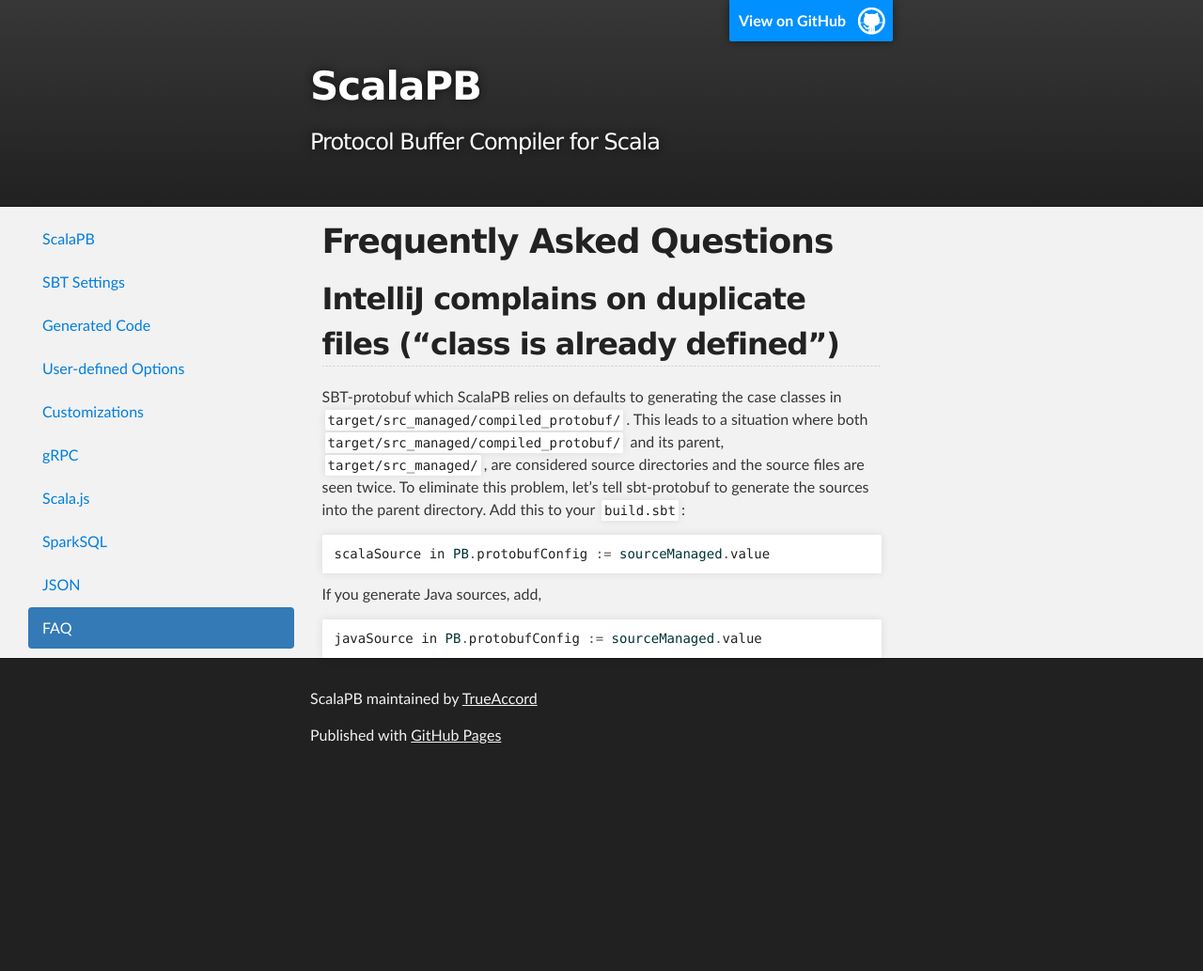
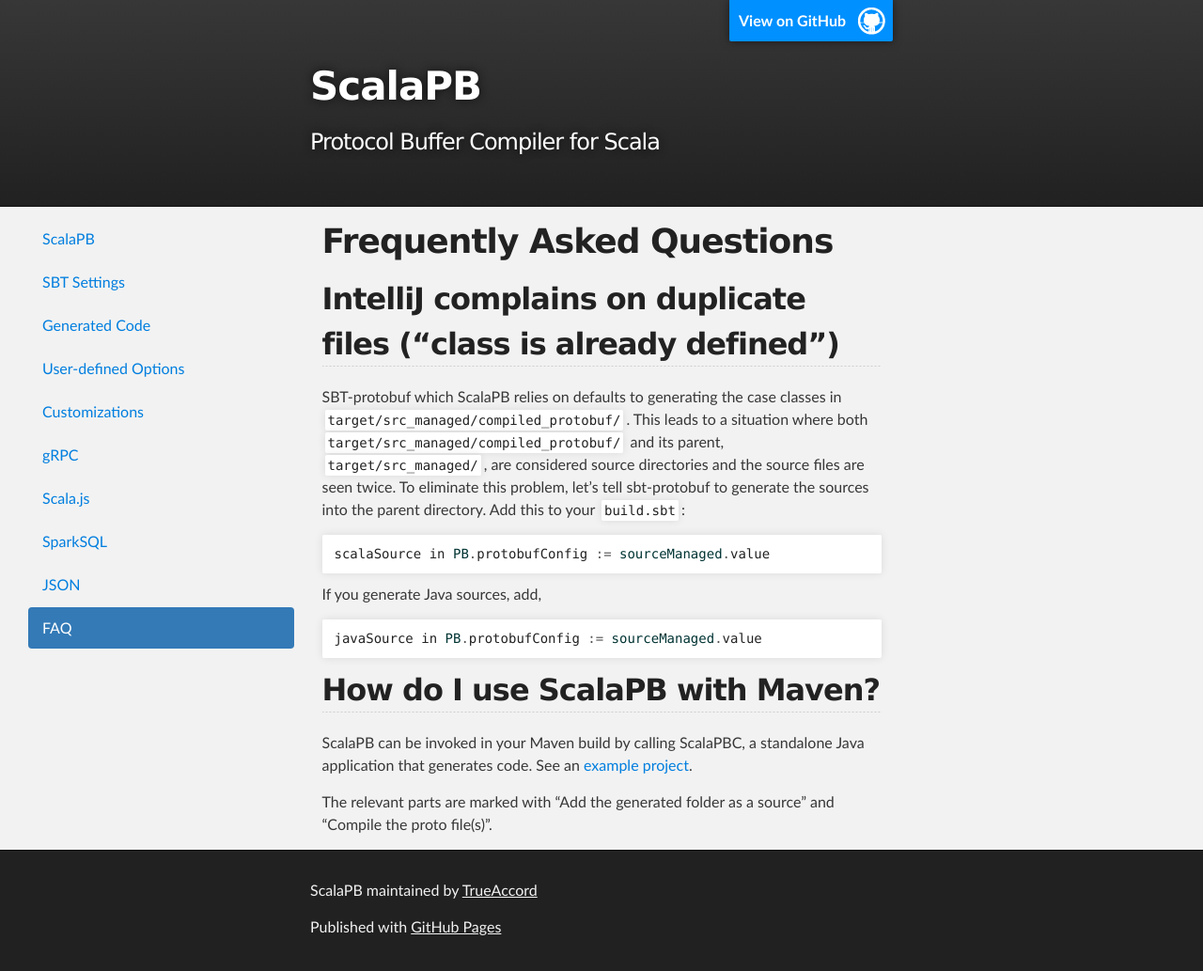
Before and after one commit to scalapb/ScalaPB, a Jekyll site: the page built from faq.md, in a window 1280 px wide. Shown: the whole page at 94% size. Built offline with Jekyll 4.4.1, drawn with Linux system fonts in a browser that asks for light colours; before the commit the page ends 900 px from its top, so only the background shows below that.

Commit message:
Documentation on building with maven.
Fixes #162.

```diff
--- a/faq.md
+++ b/faq.md
@@ -23,3 +23,11 @@
 {%highlight scala%}
 javaSource in PB.protobufConfig := sourceManaged.value
 {%endhighlight%}
+
+## How do I use ScalaPB with Maven?
+
+ScalaPB can be invoked in your Maven build by calling ScalaPBC, a standalone
+Java application that generates code. See an [example project](https://github.com/thesamet/scalapb-maven-example).
+
+The relevant parts are marked with "Add the generated folder as a source" and
+"Compile the proto file(s)".
```
